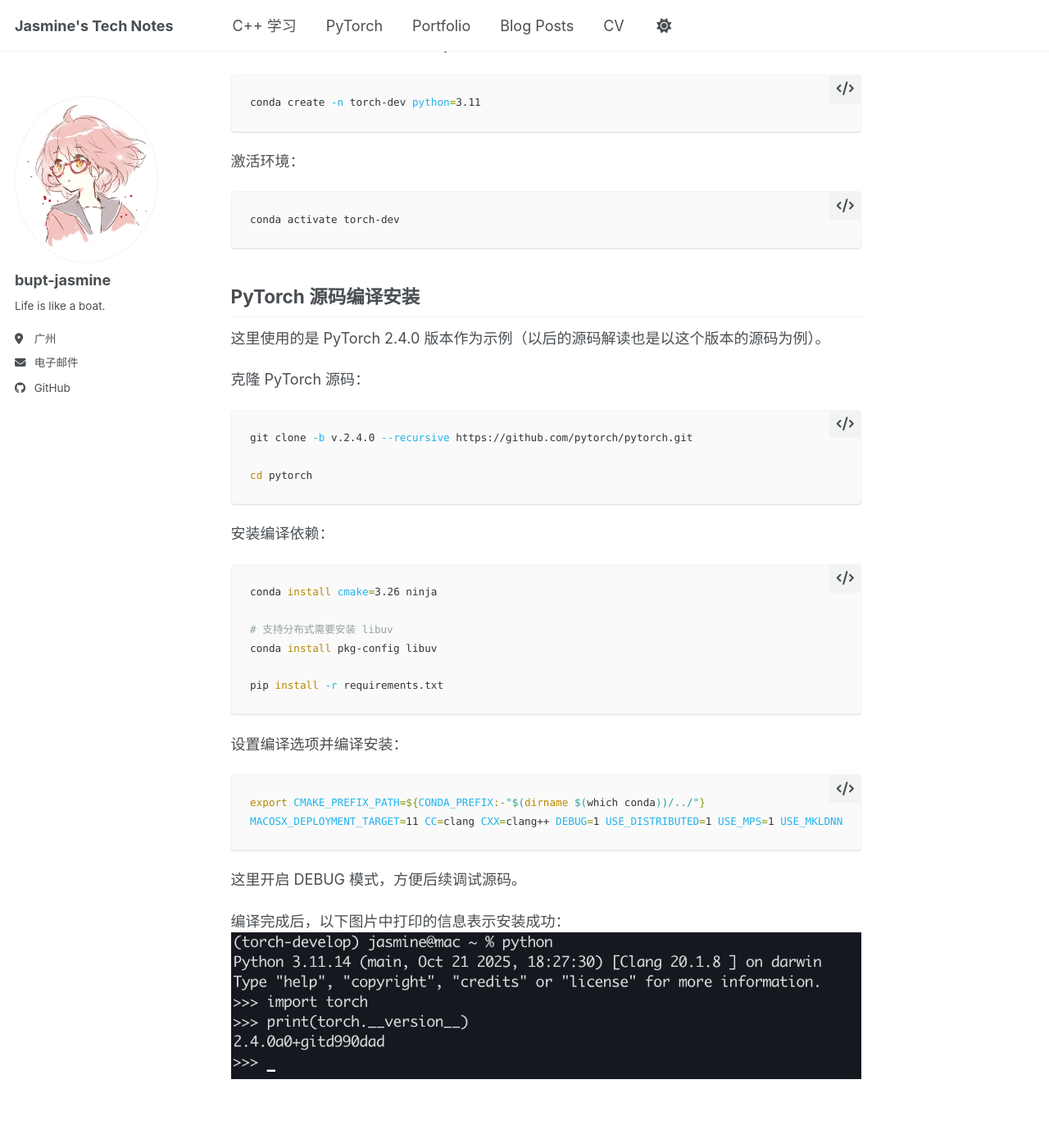
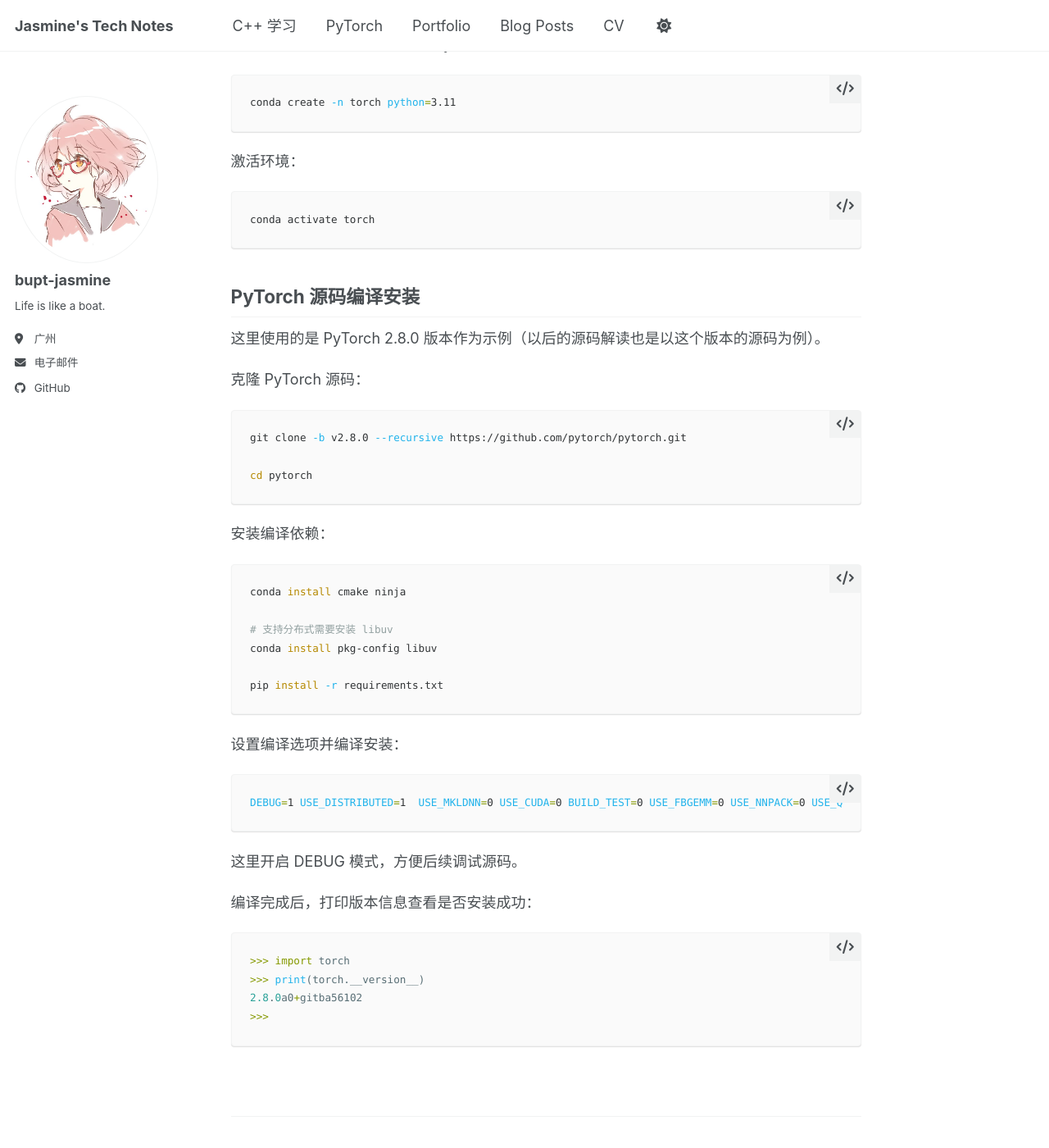
Before and after one commit to bupt-jasmine/bupt-jasmine.github.io, a Jekyll site: the page built from _pytorch/2025-12-02-pytorch-01.md, in a window 1280 px wide and 1400 px high, scrolled down 544 px. Shown: the whole window at 82% size. Built offline with Jekyll 4.4.1, drawn with Linux system fonts in a browser that asks for light colours; a script bundle is joined from its source files by our own code; library files that are not in the unit come from our copies.

Commit message:
fix: 修正 PyTorch 安装文档中的 conda 环境名称和版本信息，更新为 2.8.0 add: 新增使用 LLDB 调试 PyTorch 的文档，提供调试示例和步骤 delete: 删除无用的图片文件

````diff
--- a/_pytorch/2025-12-02-pytorch-01.md
+++ b/_pytorch/2025-12-02-pytorch-01.md
@@ -25,23 +25,23 @@
 创建一个新的 conda 环境用于 PyTorch 编译和测试：
 
 ```bash
-conda create -n torch-dev python=3.11
+conda create -n torch python=3.11
 ```
 
 激活环境：
 
 ```bash
-conda activate torch-dev
+conda activate torch
 ```
 
 ## PyTorch 源码编译安装
 
-这里使用的是 PyTorch 2.4.0 版本作为示例（以后的源码解读也是以这个版本的源码为例）。
+这里使用的是 PyTorch 2.8.0 版本作为示例（以后的源码解读也是以这个版本的源码为例）。
 
 克隆 PyTorch 源码：
 
 ```bash
-git clone -b v.2.4.0 --recursive https://github.com/pytorch/pytorch.git
+git clone -b v2.8.0 --recursive https://github.com/pytorch/pytorch.git
 
 cd pytorch
 ```
@@ -49,7 +49,7 @@
 安装编译依赖：
 
 ```bash
-conda install cmake=3.26 ninja
+conda install cmake ninja
 
 # 支持分布式需要安装 libuv
 conda install pkg-config libuv
@@ -60,11 +60,15 @@
 设置编译选项并编译安装：
 
 ```bash
-export CMAKE_PREFIX_PATH=${CONDA_PREFIX:-"$(dirname $(which conda))/../"}
-MACOSX_DEPLOYMENT_TARGET=11 CC=clang CXX=clang++ DEBUG=1 USE_DISTRIBUTED=1 USE_MPS=1 USE_MKLDNN=0 USE_CUDA=0 BUILD_TEST=0 USE_FBGEMM=0 USE_NNPACK=0 USE_QNNPACK=0 USE_XNNPACK=0 python setup.py develop
+DEBUG=1 USE_DISTRIBUTED=1  USE_MKLDNN=0 USE_CUDA=0 BUILD_TEST=0 USE_FBGEMM=0 USE_NNPACK=0 USE_QNNPACK=0 USE_XNNPACK=0 python setup.py develop
 ```
 
 这里开启 DEBUG 模式，方便后续调试源码。
 
-编译完成后，以下图片中打印的信息表示安装成功：
-![alt text](images/image.png)
+编译完成后，打印版本信息查看是否安装成功：
+```python
+>>> import torch
+>>> print(torch.__version__)
+2.8.0a0+gitba56102
+>>>
+```
````
Also changed, not shown: _pytorch/2025-12-03-pytorch-01-lldb.md (added, +74 -0 lines), _pytorch/images/image.png (deleted).
